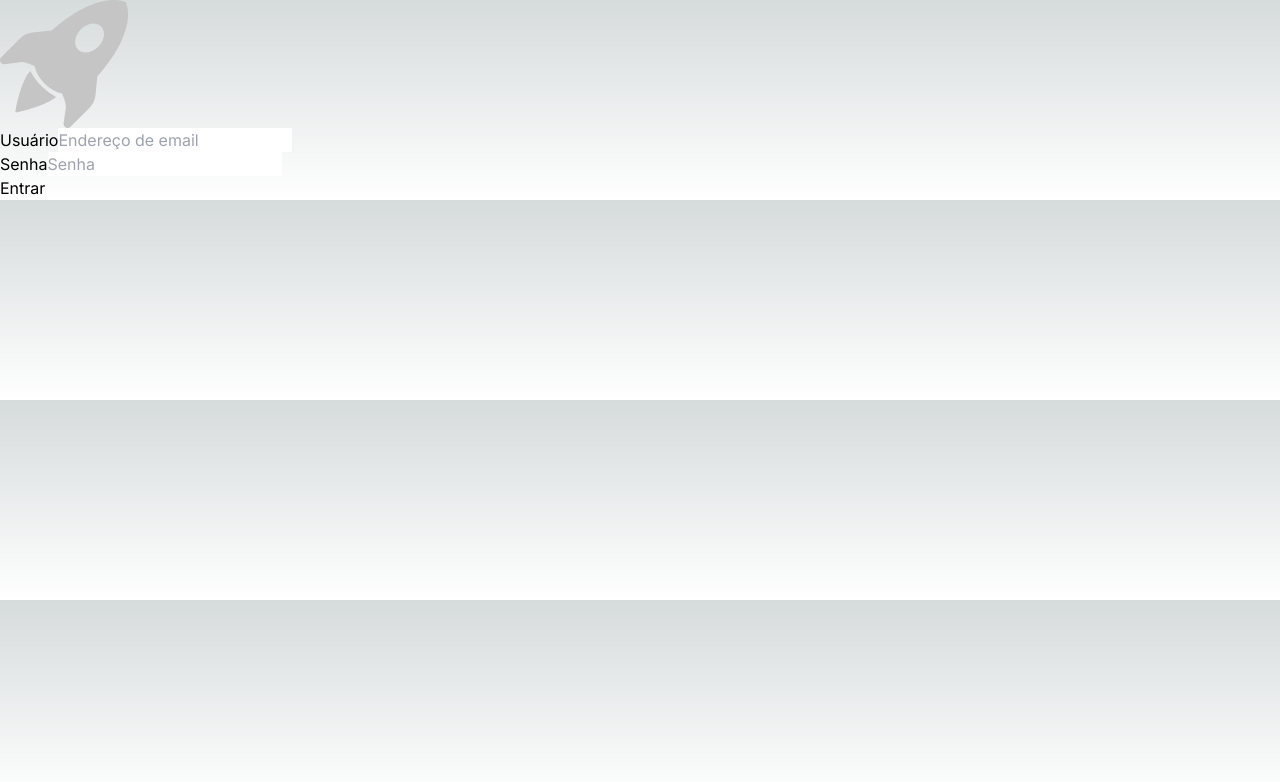
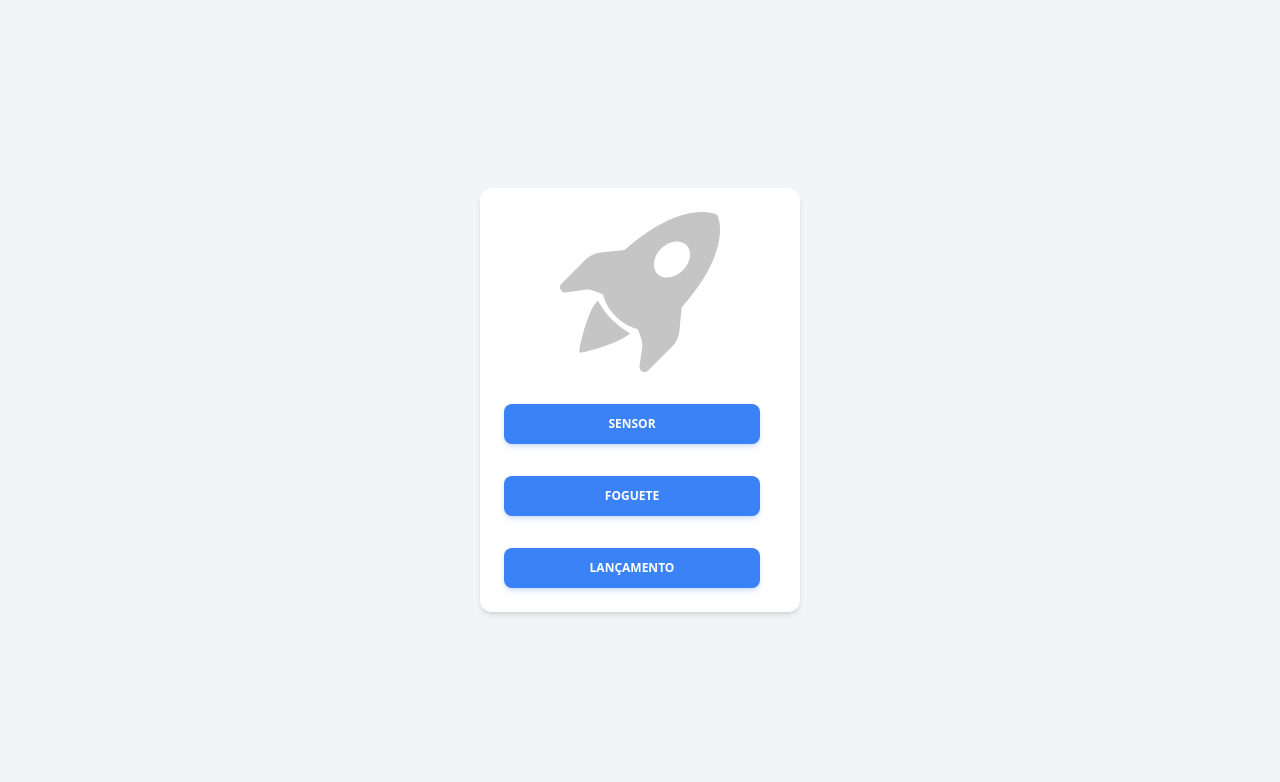
Before and after one commit to LucasLopesFrazao/pi1-foguete, a Next.js app: page / in a window 1280 px wide. Shown: the top 782 px of the page. Built offline with nearby package versions, Linux system fonts and the light colour scheme.

Commit message:
:bug: trying fix tailwind bug

```diff
--- a/src/app/page.tsx
+++ b/src/app/page.tsx
@@ -1,9 +1,8 @@
-import Login from "@/componentes/login";
-import TelaInicial from "@/componentes/tela-cadastro-geral";
+import TelaInicial from "@/components/tela-cadastro-geral";
 
 export default function Home() {
   return (
-    Login()
+    <TelaInicial />
   );
 
 }
--- a/src/componentes/buttons/index.tsx
+++ /dev/null
@@ -1,14 +0,0 @@
-export default function Button({
-    texto,
-}: {
-    texto: string
-}) {
-    return (
-        <button
-            type="button"
-            className="w-full flex justify-center py-2 px-4 border border-transparent text-sm font-medium rounded-md text-white bg-indigo-600 hover:bg-indigo-700 focus:outline-none focus:ring-2 focus:ring-offset-2 focus:ring-indigo-500"
-          >
-            {texto}
-          </button>
-    )
-}
--- /dev/null
+++ b/src/components/buttons/index.tsx
@@ -0,0 +1,14 @@
+export type Props = {
+    texto: string
+}
+
+export default function Button({texto}: Props) {
+    return (
+      <button
+      className="middle none center mr-4 rounded-lg bg-blue-500 py-3 px-6 font-sans text-xs font-bold uppercase text-white shadow-md shadow-blue-500/20 transition-all hover:shadow-lg hover:shadow-blue-500/40 focus:opacity-[0.85] focus:shadow-none active:opacity-[0.85] active:shadow-none disabled:pointer-events-none disabled:opacity-50 disabled:shadow-none"
+      data-ripple-light="true"
+    >
+      {texto}
+    </button>
+    )
+}
--- a/src/componentes/tela-cadastro-geral/index.tsx
+++ b/src/components/tela-cadastro-geral/index.tsx
@@ -3,23 +3,17 @@ import Button from "../buttons";
 
 export default function TelaInicial() {
   return (
-    <div className="min-h-screen w-40 flex items-center justify-center bg-gray-100 p-4">
+    <div className="min-h-screen flex items-center justify-center bg-gray-100 p-4">
       <div className=" w-full max-w-xs  space-y-8 bg-white p-6 rounded-xl shadow-md">
-        <div className="w-full flex items-center justify-center bg-red-300">
+        <div className="w-full flex items-center justify-center">
           <BsRocketTakeoffFill
             style={{ color: "#C5C5C5", width: "10rem", height: "10rem" }}
           />
         </div>
-        <div className="mt-4 space-y-8 ">
-          {Button({
-            texto: "Sensor",
-          })}
-          {Button({
-            texto: "Foguete",
-          })}
-          {Button({
-            texto: "Lançamento",
-          })}
+        <div className="mt-4 space-y-8 flex flex-col">
+          <Button texto="SENSOR"/>
+          <Button texto="FOGUETE"/>
+          <Button texto="LANÇAMENTO"/>
         </div>
       </div>
     </div>
```
Also changed, not shown: src/components/form/index.tsx (renamed from src/componentes/form/index.tsx), src/components/login/index.tsx (renamed from src/componentes/login/index.tsx).
